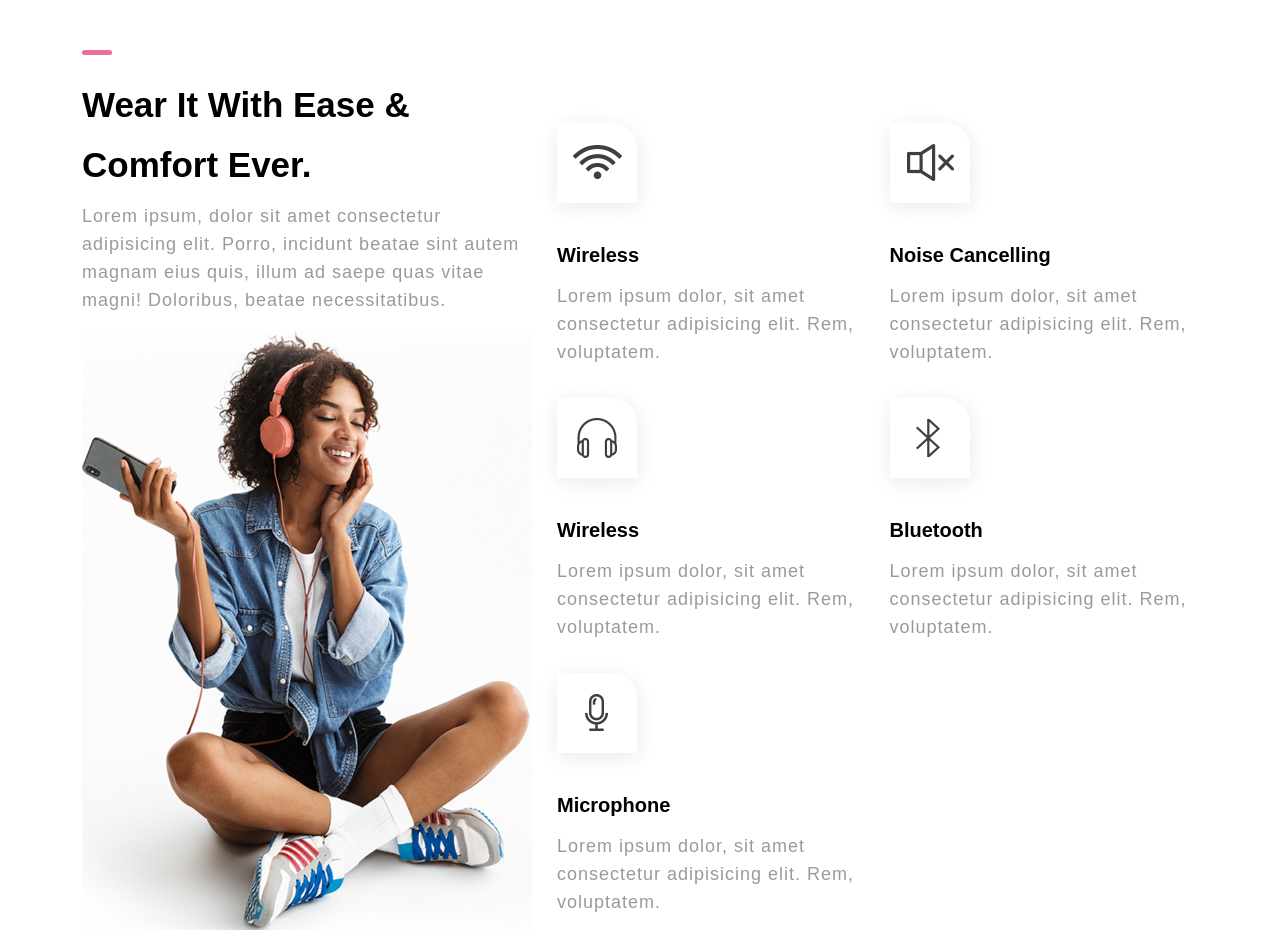
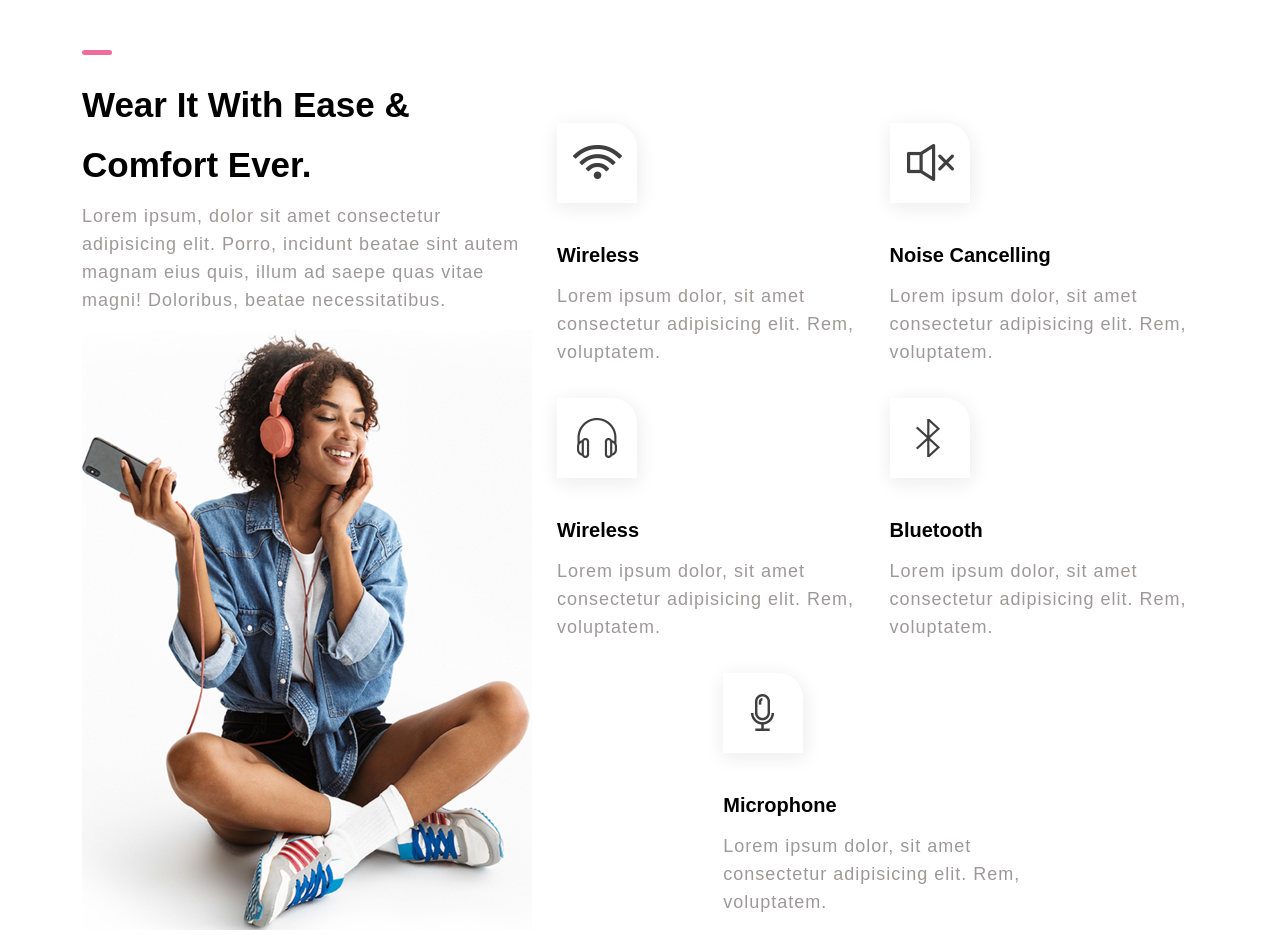
Before and after one commit to Sourav-gittech/Audio_Galia_Web, a plain HTML site: page index.html in a window 1280 px wide. Shown: the part 1460-2395 px from the top of the page. Drawn offline with nearby package versions, Linux system fonts and the light colour scheme; a web font is replaced by a local one.

Commit message:
commited

```diff
--- a/assets/css/style.css
+++ b/assets/css/style.css
@@ -441,6 +441,11 @@ p {
     cursor: pointer;
 }
 
+.features #showFeatureCard{
+    display: flex;
+    justify-content: space-evenly;
+}
+
 .features .card .icon {
     box-shadow: 0.0625rem 0.25rem 1.25rem rgb(26 26 26 / 9%);
     border-radius: 0;
```
